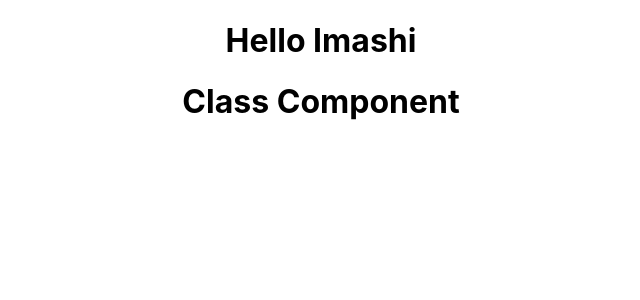
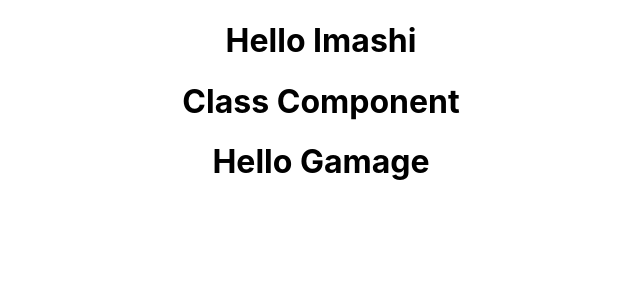
Before and after one commit to IshanMark/hello-world, a React (Create React App) app: page / in a window 1280 px wide. Shown: the top 300 px of the page, without its empty margins (319-959 px from the left). Built offline with nearby package versions, Linux system fonts and the light colour scheme.

Commit message:
Vith JSX

```diff
--- a/src/App.js
+++ b/src/App.js
@@ -3,6 +3,7 @@
 import './App.css';
 import {Greet} from './components/Greet'
 import Welcome from "./components/Welcome";
+import Hello from "./components/Hello"
 
 function App() {
   return (
@@ -10,6 +11,8 @@
       <Greet/>
 
       <Welcome/>
+
+      <Hello/>
     </div>
   );
 }
--- /dev/null
+++ b/src/components/Hello.js
@@ -0,0 +1,11 @@
+import React from "react";
+
+const Hello = () => {
+    return (
+        <div>
+            <h1>Hello Gamage</h1>
+        </div>
+    )
+}
+
+export default Hello
```
